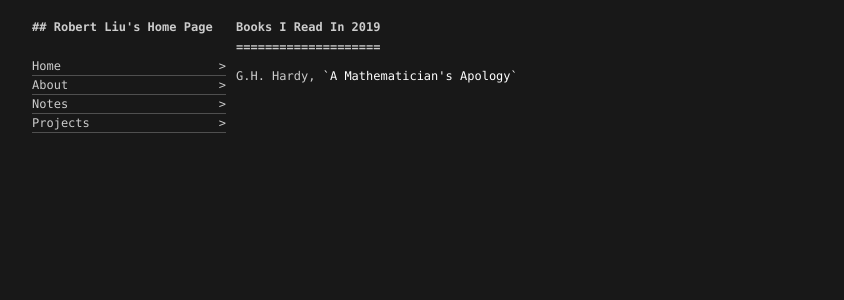
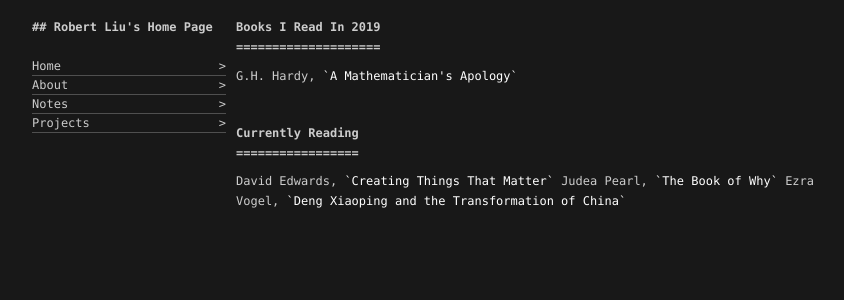
Before and after one commit to rrliu/cordyceptive.github.io, a Jekyll site: the page built from _posts/2019-12-30-books_2019.md, in a window 1280 px wide. Shown: the top 300 px of the page, without its empty margins (200-1044 px from the left). Built offline with Jekyll 4.4.1, drawn with Linux system fonts in a browser that asks for light colours.

Commit message:
update currently reading

```diff
--- a/_posts/2019-12-30-books_2019.md
+++ b/_posts/2019-12-30-books_2019.md
@@ -5,3 +5,10 @@ title: Books I Read In 2019
 # Books I Read In 2019
 
 G.H. Hardy, `A Mathematician's Apology`
+
+
+# Currently Reading
+
+David Edwards, `Creating Things That Matter`
+Judea Pearl, `The Book of Why`
+Ezra Vogel, `Deng Xiaoping and the Transformation of China`
```
Also changed, not shown: _posts/2019-12-31-reading_list.md (+0 -2 lines).
